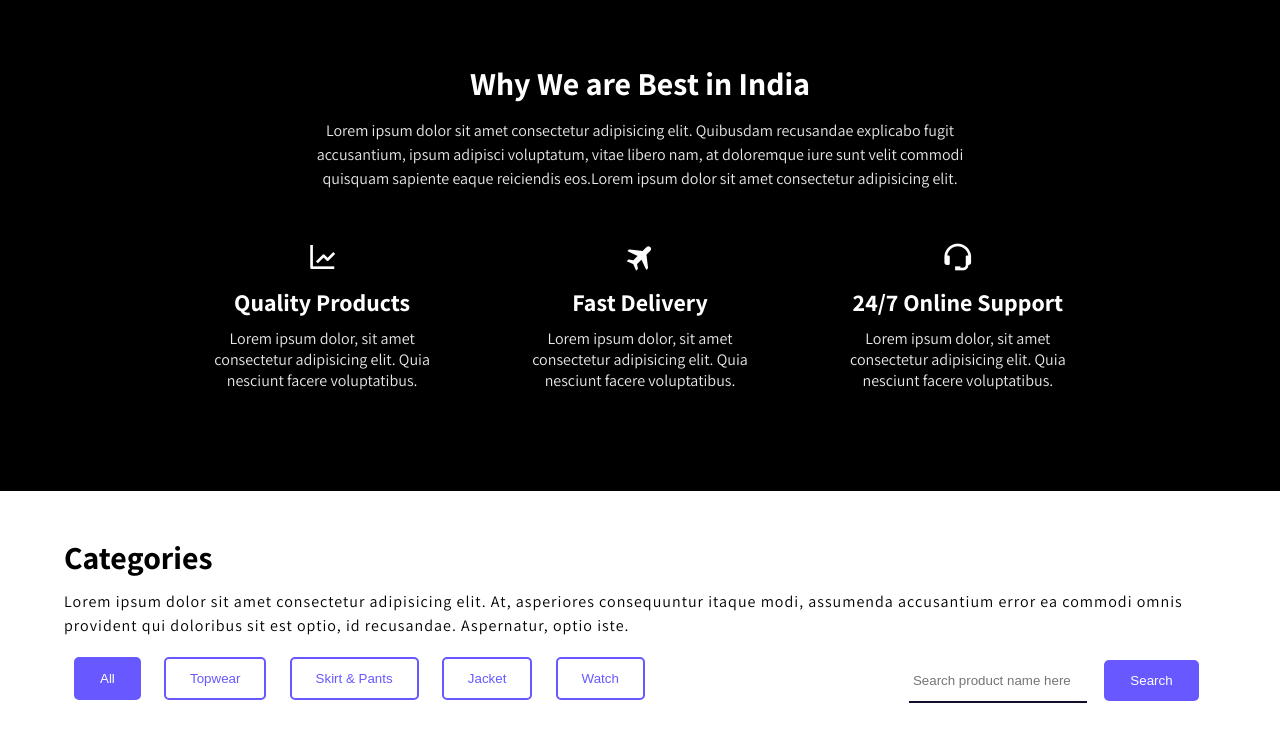
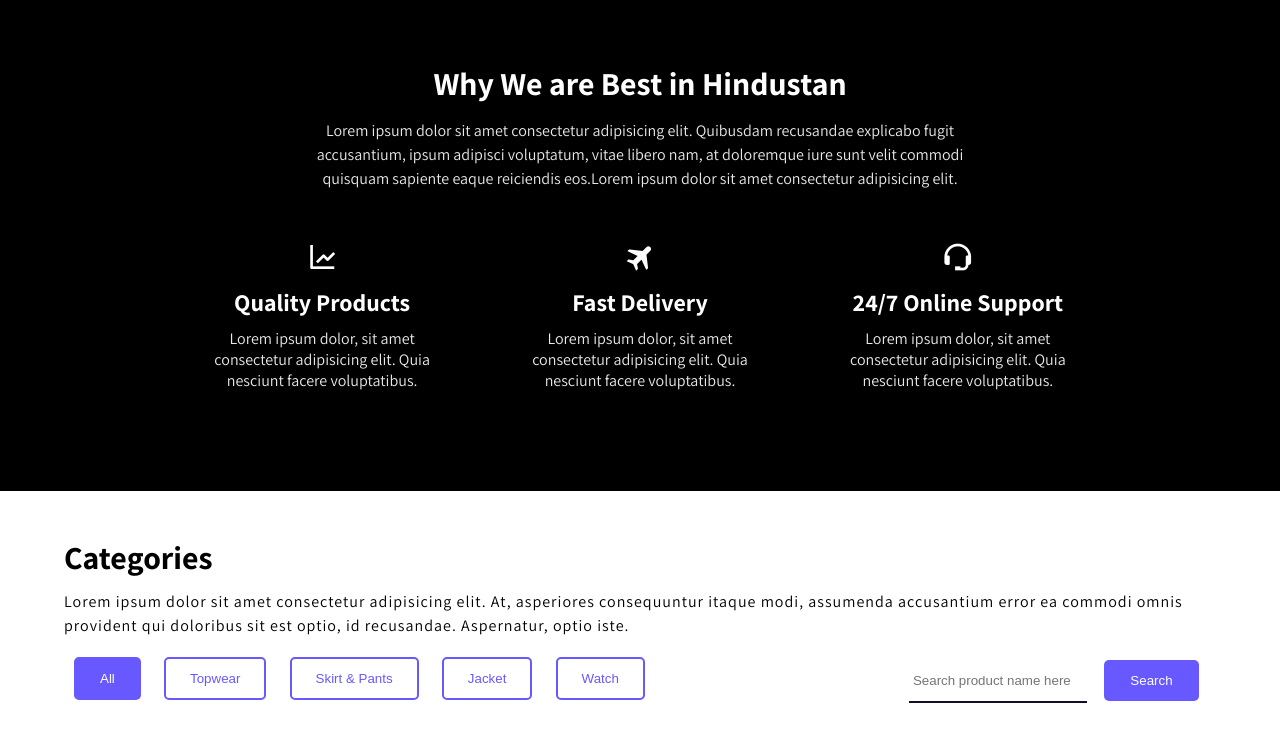
Before and after one commit to shubhsingh26/Frontend, a plain HTML site: page index.html in a window 1280 px wide. Shown: the part 1459-2209 px from the top of the page. Drawn offline with nearby package versions, Linux system fonts and the light colour scheme.

Commit message:
Update index.html

```diff
--- a/index.html
+++ b/index.html
@@ -70,7 +70,7 @@
 
 
     <section class="services">
-      <h2>Why We are Best in India</h2>
+      <h2>Why We are Best in Hindustan</h2>
       <p>
         Lorem ipsum dolor sit amet consectetur adipisicing elit. Quibusdam
         recusandae explicabo fugit accusantium, ipsum adipisci voluptatum, vitae
```
